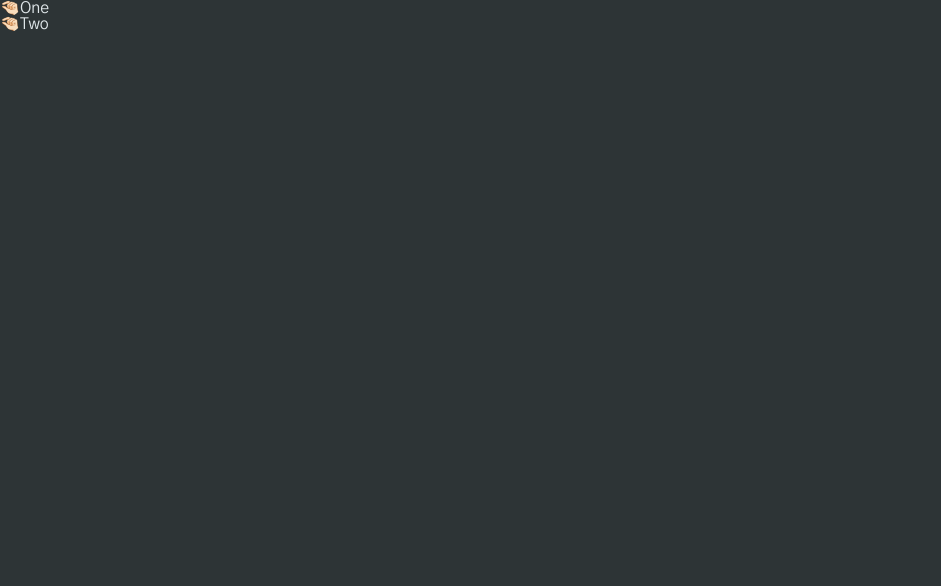
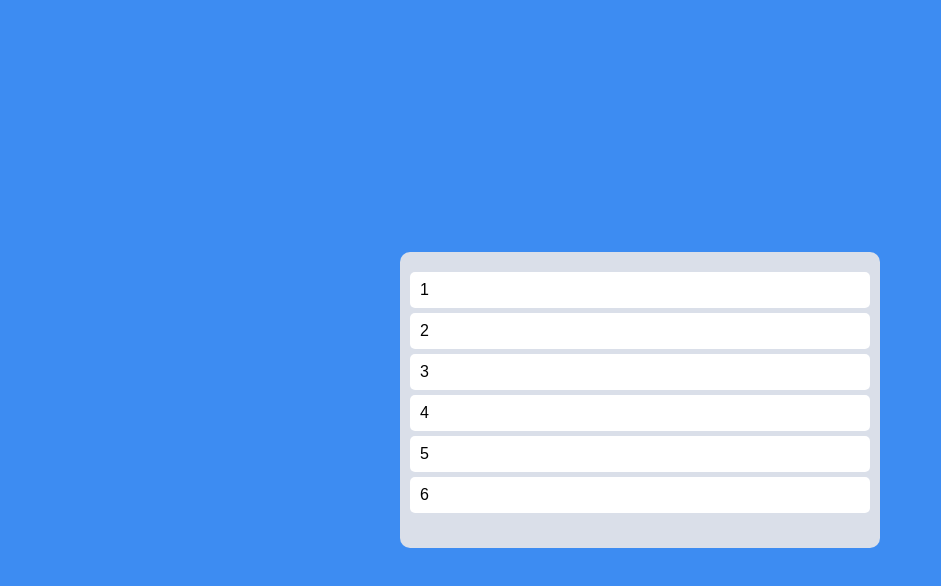
Before and after one commit to SeokJeong0411/React-Todo-App, a React (Create React App) app: page / in a window 1280 px wide. Shown: the top 586 px of the page, without its empty margins (0-941 px from the left). Built offline with nearby package versions, Linux system fonts and the light colour scheme.

Commit message:
240131 add css & remove old study

```diff
--- a/src/App.tsx
+++ b/src/App.tsx
@@ -1,35 +1,67 @@
 import { useRecoilState } from "recoil";
-import { hourSelector, minuteState } from "./atoms";
-import { DragDropContext, Draggable, Droppable } from "react-beautiful-dnd";
+import { DragDropContext, Draggable, DropResult, Droppable } from "react-beautiful-dnd";
+import styled from "styled-components";
+import { toDoState } from "./atoms";
+
+const Wrapper = styled.div`
+  display: flex;
+  max-width: 480px;
+  width: 100%;
+  margin: 0 auto;
+  justify-content: center;
+  align-items: center;
+  height: 100vh;
+`;
+
+const Boards = styled.div`
+  display: grid;
+  width: 100%;
+  grid-template-columns: repeat(1, 1fr);
+`;
+
+const Board = styled.div`
+  background-color: ${(props) => props.theme.boardColor};
+  padding: 20px 10px 30px 10px;
+  border-radius: 10px;
+  min-height: 200px;
+`;
+
+const Card = styled.div`
+  border-radius: 5px;
+  padding: 10px 10px;
+  background-color: ${(props) => props.theme.cardColor};
+  margin-bottom: 5px;
+`;
 
 function App() {
-  const onDragEnd = () => {};
+  const [toDos, setToDos] = useRecoilState(toDoState);
+
+  const onDragEnd = ({ destination, source }: DropResult) => {
+    console.log(destination, source);
+  };
 
   return (
     <DragDropContext onDragEnd={onDragEnd}>
-      <div>
+      <Wrapper>
+        <Boards>
           <Droppable droppableId="one">
             {(provided) => (
-            <ul ref={provided.innerRef} {...provided.droppableProps}>
-              <Draggable draggableId="first" index={0}>
+              <Board ref={provided.innerRef} {...provided.droppableProps}>
+                {toDos.map((toDo, index) => (
+                  <Draggable draggableId={toDo} index={index} key={index}>
                     {(provided) => (
-                  <li ref={provided.innerRef} {...provided.draggableProps}>
-                    <span {...provided.dragHandleProps}>🤏🏻</span>
-                    One
-                  </li>
+                      <Card ref={provided.innerRef} {...provided.dragHandleProps} {...provided.draggableProps}>
+                        {toDo}
+                      </Card>
                     )}
                   </Draggable>
-              <Draggable draggableId="second" index={1}>
-                {(provided) => (
-                  <li ref={provided.innerRef} {...provided.draggableProps}>
-                    <span {...provided.dragHandleProps}>🤏🏻</span>Two
-                  </li>
-                )}
-              </Draggable>
-            </ul>
+                ))}
+                {provided.placeholder}
+              </Board>
             )}
           </Droppable>
-      </div>
+        </Boards>
+      </Wrapper>
     </DragDropContext>
   );
 }
--- a/src/Theme.ts
+++ b/src/Theme.ts
@@ -1,15 +1,7 @@
 import { DefaultTheme } from "styled-components";
 
 export const darkTheme: DefaultTheme = {
-  bgColor: "#2d3436",
-  boxColor: "#636e72",
-  textColor: "#dfe6e9",
-  accentColor: "#55efc4",
+  bgColor: "#3d8cf2",
+  boardColor: "#dadfe9",
+  cardColor: "white",
 };
-
-export const lightTheme: DefaultTheme = {
-  bgColor: "#dfe6e9",
-  boxColor: "#b2bec3",
-  textColor: "#2d3436",
-  accentColor: "#6c5ce7",
-};
--- a/src/atoms.tsx
+++ b/src/atoms.tsx
@@ -1,71 +1,6 @@
 import { atom, selector } from "recoil";
 
-/* ===== Interfaces ===== */
-export enum Categories {
-  "TO_DO" = "TO_DO",
-  "DOING" = "DOING",
-  "DONE" = "DONE",
-}
-
-export interface IToDo {
-  text: string;
-  id: number;
-  category: Categories;
-}
-
-const localStorageEffect =
-  (key: string) =>
-  ({ setSelf, onSet }: any) => {
-    const savedValue = localStorage.getItem(key);
-    if (savedValue != null) {
-      setSelf(JSON.parse(savedValue));
-    }
-
-    onSet((newValue: any, _: any, isReset: boolean) => {
-      isReset ? localStorage.removeItem(key) : localStorage.setItem(key, JSON.stringify(newValue));
-    });
-  };
-
-/* ===== Atoms ===== */
-// 카테고리 Atom
-export const categoryState = atom<Categories>({
-  key: "category",
-  default: Categories.TO_DO,
+export const toDoState = atom({
+  key: "toDo",
+  default: ["1", "2", "3", "4", "5", "6"],
 });
-
-// ToDo Atom
-export const toDoState = atom<IToDo[]>({
-  key: "todo",
-  default: [],
-  effects: [localStorageEffect("toDoList")],
-});
-
-/* ===== Selectors ===== */
-export const toDoSelector = selector({
-  key: "toDoSelector",
-  get: ({ get }) => {
-    const toDos = get(toDoState);
-    const category = get(categoryState);
-    return toDos.filter((toDo) => toDo.category === category);
-  },
-});
-
-/*=========================================================================================================*/
-/*=========================================================================================================*/
-
-export const minuteState = atom({
-  key: "minutes",
-  default: 0,
-});
-
-export const hourSelector = selector({
-  key: "hours",
-  get: ({ get }) => {
-    const minutes = get(minuteState);
-    return minutes / 60;
-  },
-  set: ({ set }, newValue) => {
-    const minutes = Number(newValue) * 60;
-    set(minuteState, minutes);
-  },
-});
--- a/src/index.tsx
+++ b/src/index.tsx
@@ -56,7 +56,7 @@ const GlobalStyle = createGlobalStyle`
   body {
     font-family: 'Gothic A1', sans-serif;
     background-color: ${(props) => props.theme.bgColor};
-    color:${(props) => props.theme.textColor}
+    color:black;
   }
   ::-webkit-scrollbar {
     display: none;
--- a/src/styled.d.ts
+++ b/src/styled.d.ts
@@ -2,9 +2,8 @@ import "styled-components";
 
 declare module "styled-components" {
   export interface DefaultTheme {
-    textColor: string;
-    boxColor: string;
     bgColor: string;
-    accentColor: string;
+    boardColor: string;
+    cardColor: string;
   }
 }
```
Also changed, not shown: src/ToDoList.tsx (deleted, +0 -31 lines), src/components/CreateToDo.tsx (deleted, +0 -29 lines), src/components/ToDo.tsx (deleted, +0 -46 lines). Lines whose indentation alone changed are shown as unchanged.
